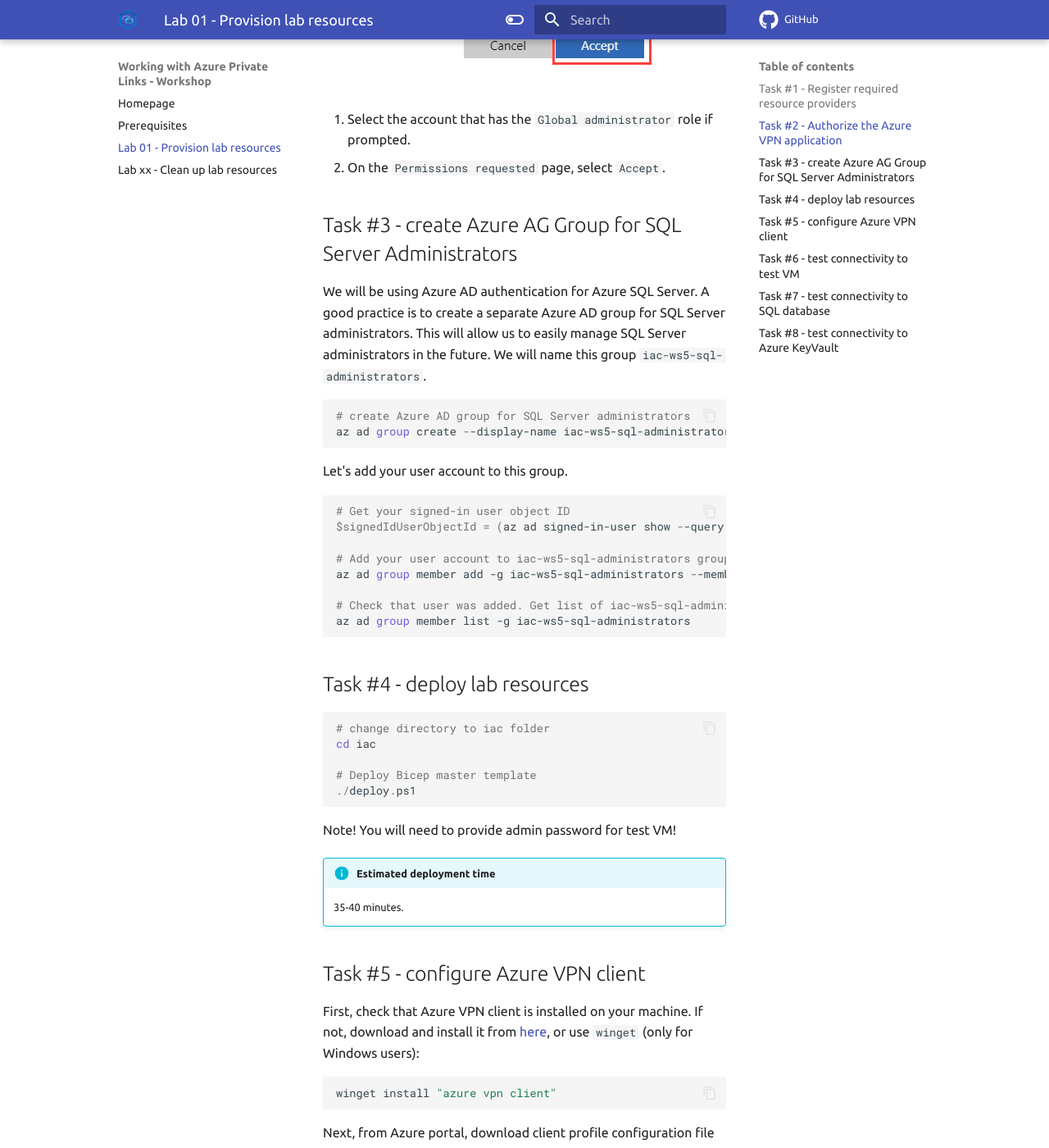
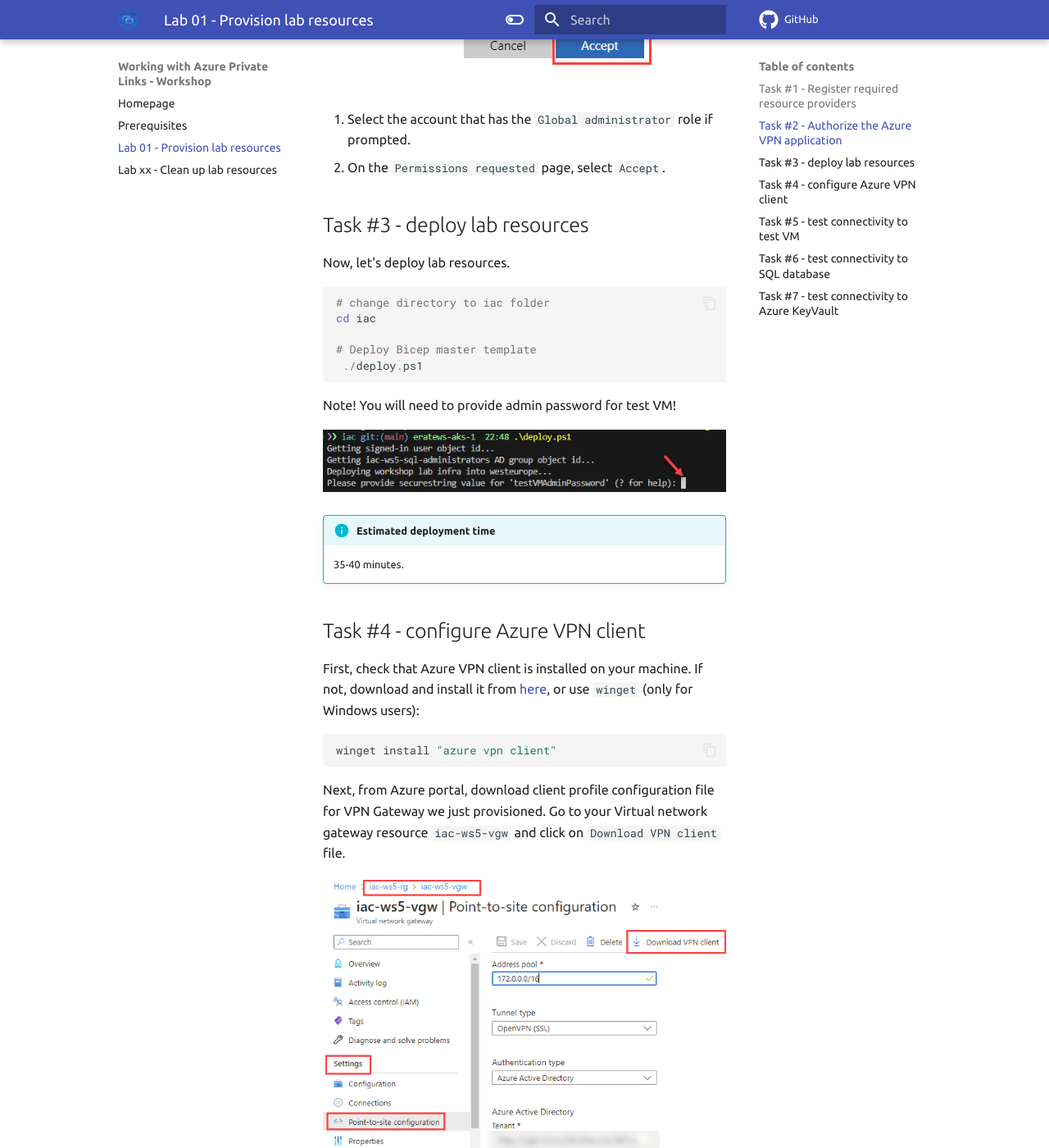
Before and after one commit to Infrastructure-AsCode/azure-private-links-labs, an MkDocs documentation site: the page built from docs/labs/lab-01/index.md, in a window 1280 px wide and 1400 px high, scrolled down 1824 px. Shown: the whole window at 82% size. Built offline with MkDocs 1.6.1 and Material for MkDocs 9.7.7, drawn with Linux system fonts in a browser that asks for light colours; comment, search, counter and statistics services are not loaded; some of the changed text lies outside the part shown.

Commit message:
refactor iac code

````diff
--- a/docs/labs/lab-01/index.md
+++ b/docs/labs/lab-01/index.md
@@ -38,44 +38,26 @@ https://login.microsoftonline.com/common/oauth2/authorize?client_id=41b23e61-6c1
 3. Select the account that has the `Global administrator` role if prompted.
 4. On the `Permissions requested` page, select `Accept`.
 
-## Task #3 - create Azure AG Group for SQL Server Administrators
+## Task #3 - deploy lab resources
 
-We will be using Azure AD authentication for Azure SQL Server. A good practice is to create a separate Azure AD group for SQL Server administrators. This will allow us to easily manage SQL Server administrators in the future. We will name this group `iac-ws5-sql-administrators`.
-
-```powershell
-# create Azure AD group for SQL Server administrators
-az ad group create --display-name iac-ws5-sql-administrators --mail-nickname iac-ws5-sql-administrators
-```
-
-Let's add your user account to this group.
-
-```powershell
-# Get your signed-in user object ID
-$signedIdUserObjectId = (az ad signed-in-user show --query id -otsv)
-
-# Add your user account to iac-ws5-sql-administrators group
-az ad group member add -g iac-ws5-sql-administrators --member-id $signedIdUserObjectId
-
-# Check that user was added. Get list of iac-ws5-sql-administrators group members
-az ad group member list -g iac-ws5-sql-administrators
-```
-
-## Task #4 - deploy lab resources
+Now, let's deploy lab resources.
 
 ```powershell
 # change directory to iac folder
 cd iac
 
 # Deploy Bicep master template
-./deploy.ps1
+ ./deploy.ps1
 ```
 
 Note! You will need to provide admin password for test VM!
 
+![deploy](../../assets/images/lab-01/deploy.png)
+
 !!! info "Estimated deployment time"
     35-40 minutes.
 
-## Task #5 - configure Azure VPN client
+## Task #4 - configure Azure VPN client
 
 First, check that Azure VPN client is installed on your machine. If not, download and install it from [here](https://www.microsoft.com/en-us/p/azure-vpn-client/9np355qt2sqb?activetab=pivot:overviewtab), or use `winget` (only for Windows users):
 
@@ -163,7 +145,7 @@ You should now be connected to Azure SQL Server.
 ![test-sql-2](../../assets/images/lab-01/test-sql-2.png)
 
 
-## Task #8 - test connectivity to Azure KeyVault
+## Task #7 - test connectivity to Azure KeyVault
 
 Test that you have access to Azure KeyVault.
 
````
Also changed, not shown: other parts of docs/labs/lab-01/index.md (+2 -2 lines), docs/assets/images/lab-01/deploy.png (added), 3 other files.
